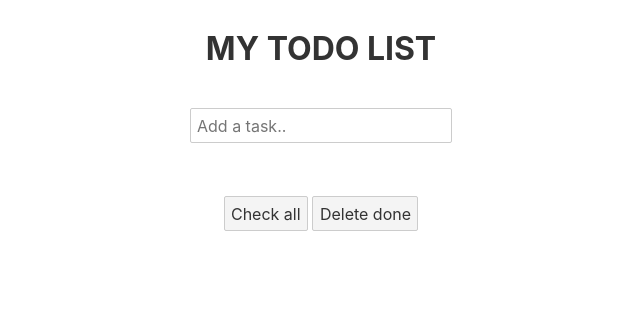
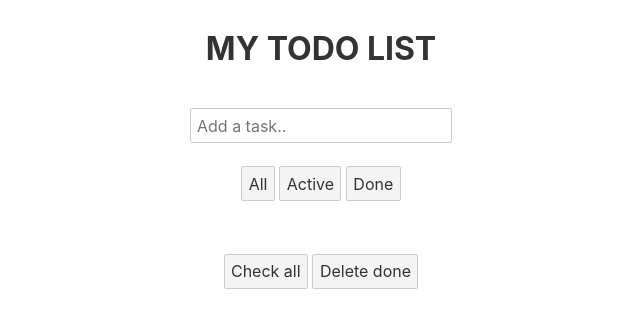
Before and after one commit to TanguyLichau/TodoApp-Svelte, a Svelte app: page / in a window 1280 px wide. Shown: the top 328 px of the page, without its empty margins (319-959 px from the left). Built offline with nearby package versions, Linux system fonts and the light colour scheme.

Commit message:
Added buttons for filtering todos

```diff
--- a/src/FilterTodos.svelte
+++ b/src/FilterTodos.svelte
@@ -0,0 +1,13 @@
+<div id="filter-buttons">
+  <button>All</button>
+  <button>Active</button>
+  <button>Done</button>
+</div>
+
+<style>
+  #filter-buttons {
+    margin-top: 15px;
+    margin-bottom: 30px;
+    text-align: center;
+  }
+</style>
--- a/src/TodosList.svelte
+++ b/src/TodosList.svelte
@@ -2,6 +2,7 @@
   import Todo from "./Todo.svelte";
   import AddTodo from "./AddTodo.svelte";
   import MoreActions from "./MoreActions.svelte";
+  import FilterTodos from "./FilterTodos.svelte";
   let todolists = [];
   let isAllChecked = false;
 
@@ -44,6 +45,7 @@
 </script>
 
 <AddTodo on:add={addATodo} />
+<FilterTodos />
 {#each todolists as todo, indx}
   <Todo
     on:delete={deleteATodo}
```
